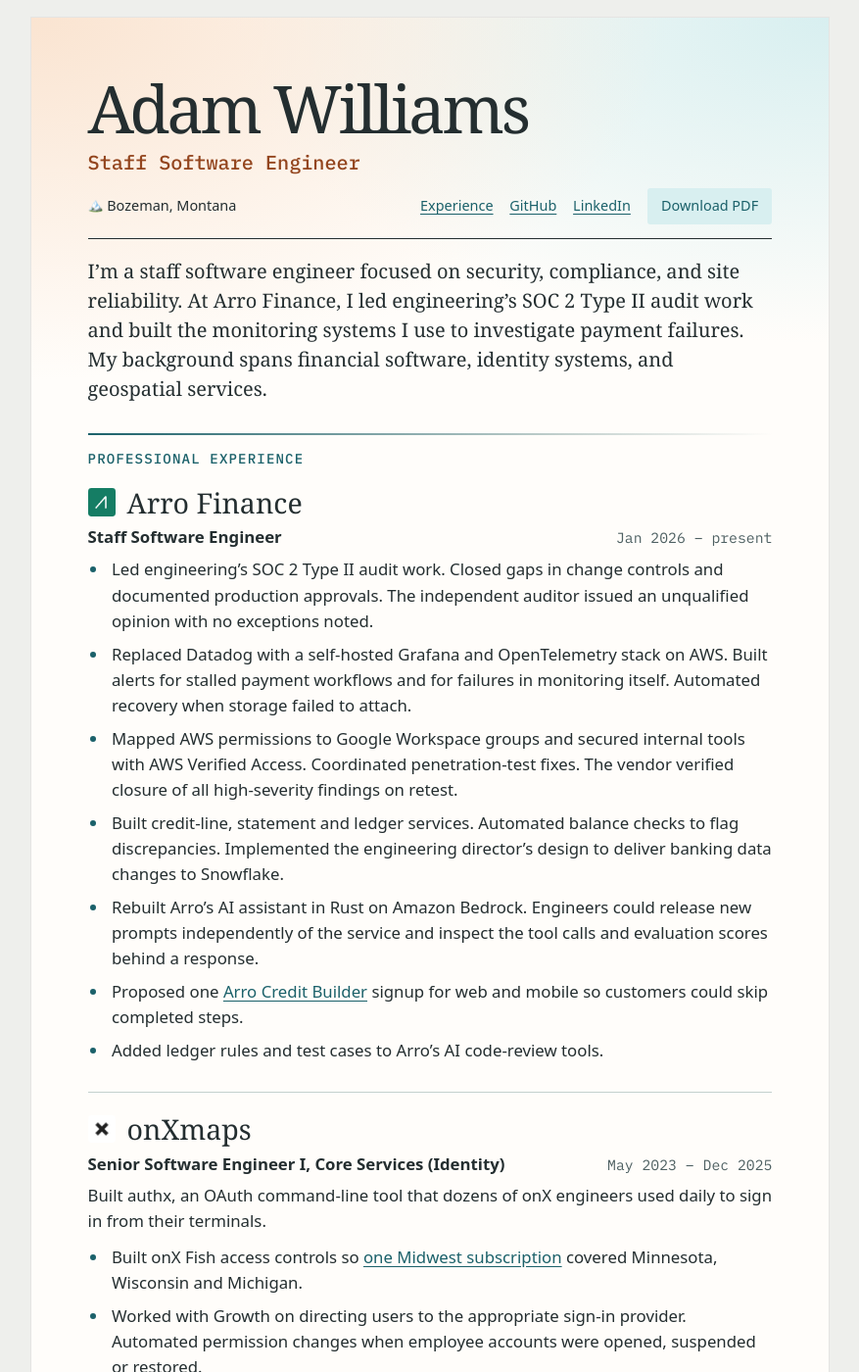
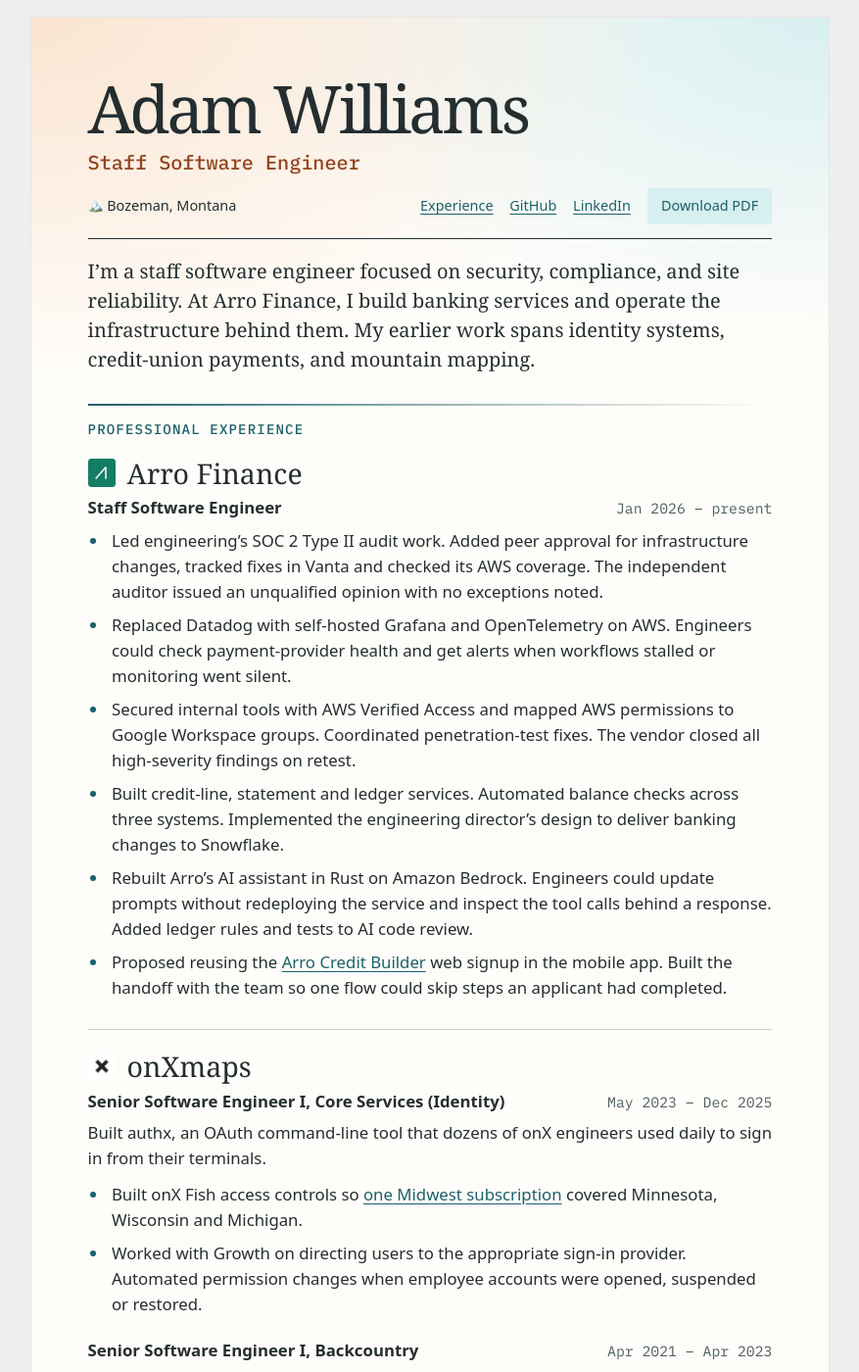
Before and after one commit to awill1988/awill1988.github.io, a Jekyll site: the page built from index.md, in a window 1280 px wide and 1400 px high. Shown: the whole window at 98% size, without its empty margins (201-1078 px from the left). Built offline with Jekyll 4.4.1, drawn with Linux system fonts in a browser that asks for light colours.

Commit message:
docs: broaden the Arro engineering profile

```diff
--- a/index.md
+++ b/index.md
@@ -3,7 +3,7 @@ layout: resume
 full_name: Adam Williams
 title: Staff Software Engineer
 location: Bozeman, Montana
-intro: I’m a staff software engineer focused on security, compliance, and site reliability. At Arro Finance, I led engineering’s SOC 2 Type II audit work and built the monitoring systems I use to investigate payment failures. My background spans financial software, identity systems, and geospatial services.
+intro: I’m a staff software engineer focused on security, compliance, and site reliability. At Arro Finance, I build banking services and operate the infrastructure behind them. My earlier work spans identity systems, credit-union payments, and mountain mapping.
 ---
 
 ## Professional experience
@@ -14,13 +14,12 @@ intro: I’m a staff software engineer focused on security, compliance, and site
 
 #### Staff Software Engineer <span class="dates">Jan 2026 – present</span>
 
-- Led engineering’s SOC 2 Type II audit work. Closed gaps in change controls and documented production approvals. The independent auditor issued an unqualified opinion with no exceptions noted.
-- Replaced Datadog with a self-hosted Grafana and OpenTelemetry stack on AWS. Built alerts for stalled payment workflows and for failures in monitoring itself. Automated recovery when storage failed to attach.
-- Mapped AWS permissions to Google Workspace groups and secured internal tools with AWS Verified Access. Coordinated penetration-test fixes. The vendor verified closure of all high-severity findings on retest.
-- Built credit-line, statement and ledger services. Automated balance checks to flag discrepancies. Implemented the engineering director’s design to deliver banking data changes to Snowflake.
-- Rebuilt Arro’s AI assistant in Rust on Amazon Bedrock. Engineers could release new prompts independently of the service and inspect the tool calls and evaluation scores behind a response.
-- Proposed one [Arro Credit Builder](https://www.arrofinance.com/creditbuilder) signup for web and mobile so customers could skip completed steps.
-- Added ledger rules and test cases to Arro’s AI code-review tools.
+- Led engineering’s SOC 2 Type II audit work. Added peer approval for infrastructure changes, tracked fixes in Vanta and checked its AWS coverage. The independent auditor issued an unqualified opinion with no exceptions noted.
+- Replaced Datadog with self-hosted Grafana and OpenTelemetry on AWS. Engineers could check payment-provider health and get alerts when workflows stalled or monitoring went silent.
+- Secured internal tools with AWS Verified Access and mapped AWS permissions to Google Workspace groups. Coordinated penetration-test fixes. The vendor closed all high-severity findings on retest.
+- Built credit-line, statement and ledger services. Automated balance checks across three systems. Implemented the engineering director’s design to deliver banking changes to Snowflake.
+- Rebuilt Arro’s AI assistant in Rust on Amazon Bedrock. Engineers could update prompts without redeploying the service and inspect the tool calls behind a response. Added ledger rules and tests to AI code review.
+- Proposed reusing the [Arro Credit Builder](https://www.arrofinance.com/creditbuilder) web signup in the mobile app. Built the handoff with the team so one flow could skip steps an applicant had completed.
 
 ### <img class="employer-logo" alt="" src="{{ '/assets/employers/onx.png' | relative_url }}"> onXmaps
 {: #onxmaps}
```
Also changed, not shown: README.md.
